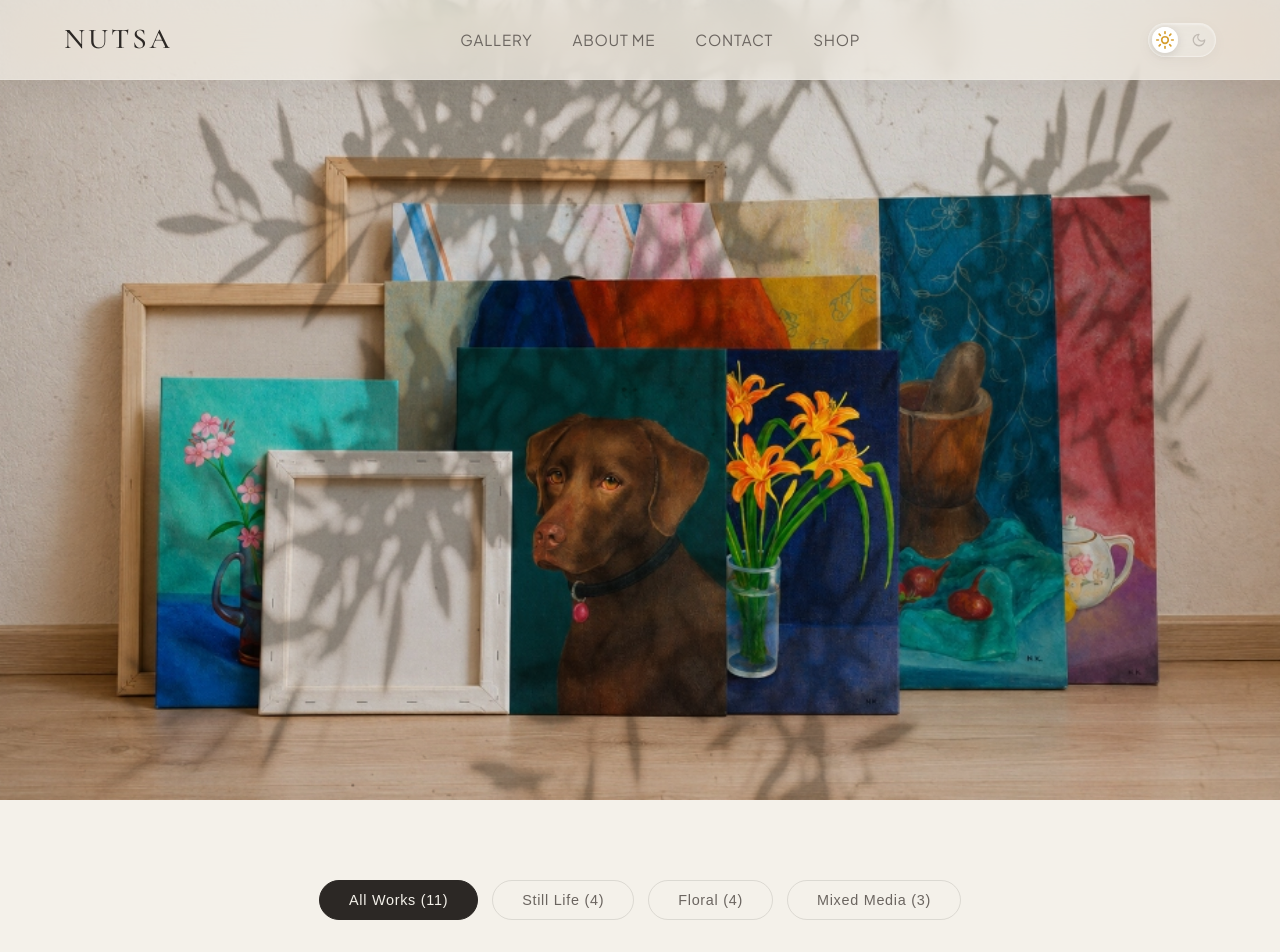
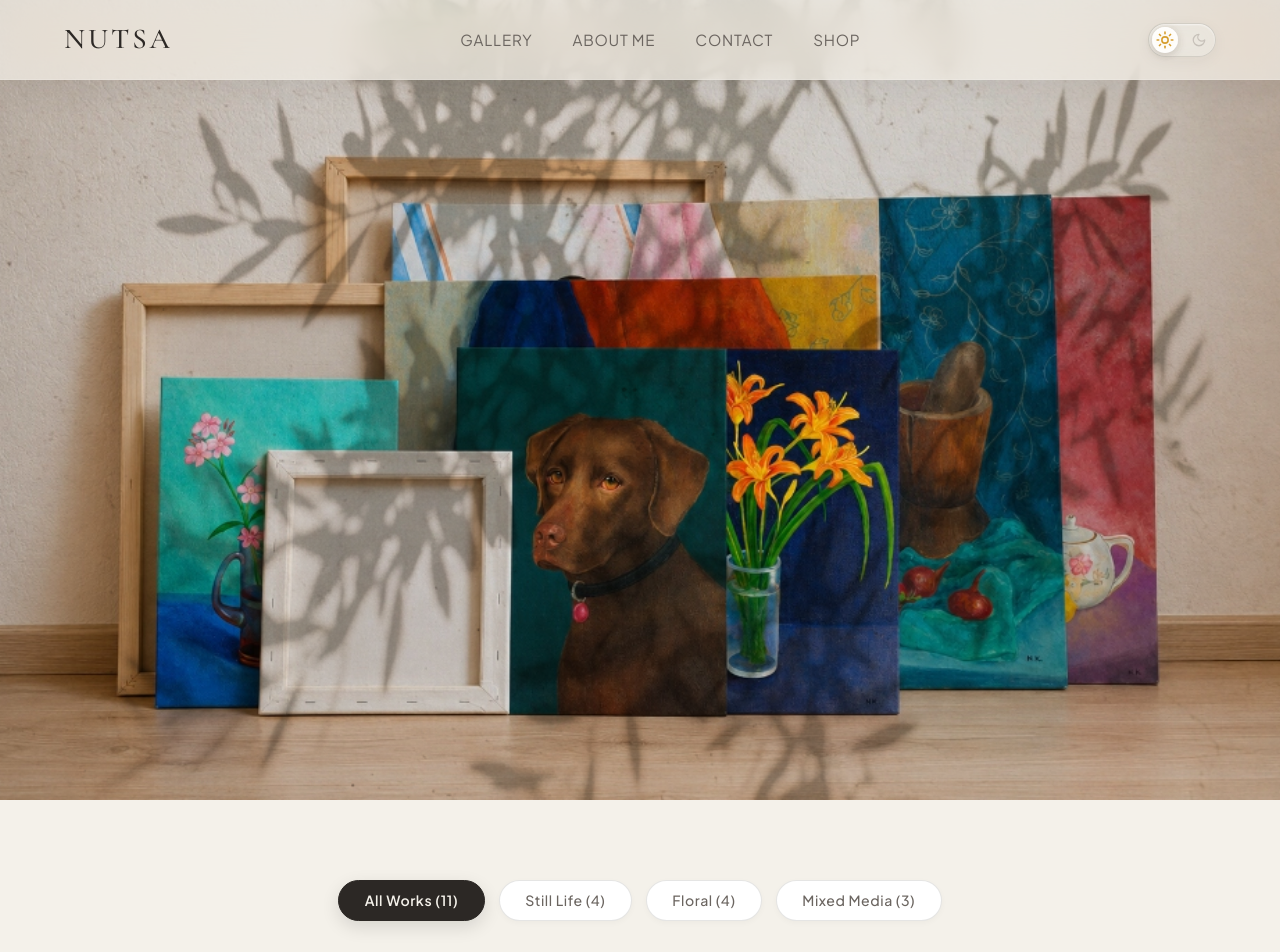
Before and after one commit to nutsa-dev/Painting-s-Portfolio, a React (Vite) app: page / in a window 1280 px wide. Shown: the top 952 px of the page. Built offline with nearby package versions, Linux system fonts and the light colour scheme; the HTML template or start-up script is replaced by a standard one.

Commit message:
style: refine Dark Mode toggle button and balance .filter-btn states across themes

```diff
--- a/src/styles/main.scss
+++ b/src/styles/main.scss
@@ -217,23 +217,13 @@ h1, h2, h3, h4, h5, h6 {
   width: 68px;
   height: 34px;
   border-radius: 20px;
-  background: rgba(255, 255, 255, 0.28);
-  backdrop-filter: blur(12px);
-  -webkit-backdrop-filter: blur(12px);
-  border: 1px solid rgba(255, 255, 255, 0.35);
   padding: 3px;
   display: flex;
   align-items: center;
   justify-content: space-between;
   cursor: pointer;
   outline: none;
-  transition: all 0.4s cubic-bezier(0.2, 0, 0, 1);
-  box-shadow: 0 4px 15px rgba(0, 0, 0, 0.04), inset 0 1px 2px rgba(255, 255, 255, 0.4);
-
-  &:hover {
-    border-color: var(--accent-color);
-    box-shadow: 0 6px 20px rgba(140, 109, 83, 0.25), inset 0 1px 2px rgba(255, 255, 255, 0.6);
-  }
+  transition: all 0.35s cubic-bezier(0.2, 0, 0, 1);
 
   .switch-icon {
     display: flex;
@@ -242,7 +232,7 @@ h1, h2, h3, h4, h5, h6 {
     width: 26px;
     height: 26px;
     z-index: 2;
-    transition: color 0.3s ease, transform 0.3s ease, opacity 0.3s ease;
+    transition: color 0.3s ease, transform 0.3s ease, opacity 0.3s ease, filter 0.3s ease;
 
     &.sun-icon {
       color: #D69E2E;
@@ -254,43 +244,64 @@ h1, h2, h3, h4, h5, h6 {
   }
 
   &.dark {
-    background: rgba(30, 34, 42, 0.65);
-    border-color: rgba(255, 255, 255, 0.15);
+    background: var(--bg-card);
+    backdrop-filter: blur(12px);
+    -webkit-backdrop-filter: blur(12px);
+    border: 1px solid var(--border-color);
+    box-shadow: 0 4px 15px rgba(0, 0, 0, 0.25), inset 0 1px 1px rgba(255, 255, 255, 0.08);
+
+    &:hover {
+      border-color: var(--accent-color);
+      box-shadow: 0 6px 20px rgba(200, 154, 116, 0.25), inset 0 1px 1px rgba(255, 255, 255, 0.15);
+      transform: translateY(-1px);
+    }
 
     .sun-icon {
       color: var(--text-muted);
       transform: scale(0.85);
-      opacity: 0.55;
+      opacity: 0.45;
     }
     .moon-icon {
-      color: #F6AD55;
-      transform: scale(1.1);
+      color: #E2B591;
+      transform: scale(1.05);
       opacity: 1;
+      filter: drop-shadow(0 0 6px rgba(226, 181, 145, 0.4));
     }
     .switch-slider-knob {
       transform: translateX(34px);
-      background: rgba(255, 255, 255, 0.92);
-      box-shadow: 0 2px 10px rgba(0, 0, 0, 0.5), inset 0 1px 1px #ffffff;
+      background: var(--text-primary);
+      box-shadow: 0 2px 8px rgba(0, 0, 0, 0.5), inset 0 1px 1px rgba(255, 255, 255, 0.4);
     }
   }
 
   &.light {
-    background: rgba(233, 228, 220, 0.65);
+    background: rgba(233, 228, 220, 0.75);
+    backdrop-filter: blur(12px);
+    -webkit-backdrop-filter: blur(12px);
+    border: 1px solid var(--border-color);
+    box-shadow: 0 4px 15px rgba(44, 40, 37, 0.05), inset 0 1px 2px rgba(255, 255, 255, 0.6);
+
+    &:hover {
+      border-color: var(--accent-color);
+      box-shadow: 0 6px 20px rgba(140, 109, 83, 0.2), inset 0 1px 2px rgba(255, 255, 255, 0.8);
+      transform: translateY(-1px);
+    }
 
     .sun-icon {
       color: #D69E2E;
-      transform: scale(1.1);
+      transform: scale(1.05);
       opacity: 1;
+      filter: drop-shadow(0 0 6px rgba(214, 158, 46, 0.3));
     }
     .moon-icon {
       color: var(--text-muted);
       transform: scale(0.85);
-      opacity: 0.55;
+      opacity: 0.45;
     }
     .switch-slider-knob {
       transform: translateX(0px);
       background: #FFFFFF;
-      box-shadow: 0 2px 10px rgba(0, 0, 0, 0.12), inset 0 1px 1px #ffffff;
+      box-shadow: 0 2px 8px rgba(44, 40, 37, 0.18), inset 0 1px 1px #ffffff;
     }
   }
 
@@ -446,88 +457,79 @@ h1, h2, h3, h4, h5, h6 {
     margin-bottom: 3rem;
   }
 
-  /* Category Filter Pills - Masterpiece 3D Liquid Glass Aesthetics */
+  /* Category Filter Pills */
   .category-filter {
     display: flex;
     flex-wrap: wrap;
     justify-content: center;
-    gap: 0.9rem;
+    gap: 0.85rem;
 
     .filter-btn {
-      background: transparent;
+      background: var(--bg-card);
       color: var(--text-secondary);
       border: 1px solid var(--border-color);
-      padding: 0.7rem 1.8rem;
+      padding: 0.65rem 1.6rem;
       border-radius: 30px;
-      font-size: 0.9rem;
+      font-family: var(--font-body);
+      font-size: 0.88rem;
       font-weight: 500;
-      letter-spacing: 0.05em;
+      letter-spacing: 0.04em;
       cursor: pointer;
       outline: none;
-      transition: all 0.3s ease;
+      transition: all 0.3s cubic-bezier(0.25, 0.8, 0.25, 1);
+      box-shadow: 0 2px 6px rgba(0, 0, 0, 0.03);
 
       &:hover {
         border-color: var(--accent-color);
         color: var(--accent-color);
+        background: var(--bg-secondary);
         transform: translateY(-2px);
+        box-shadow: 0 4px 12px rgba(0, 0, 0, 0.08);
       }
 
       &.active {
         background: var(--text-primary);
         color: var(--bg-primary);
         border-color: var(--text-primary);
-      }
-    }
-  }
-
-  /* Master Dark Mode 3D Liquid Glass Optics (Apple VisionOS Aesthetic) */
+        font-weight: 600;
+        box-shadow: 0 6px 18px rgba(0, 0, 0, 0.12);
+
+        &:hover {
+          transform: translateY(-2px);
+          opacity: 0.92;
+        }
+      }
+    }
+  }
+
+  /* Dark Theme Filter Pills Balance */
   [data-theme="dark"] & {
     .filter-btn {
-      color: #94A3B8;
-      border: 1px solid transparent;
-      background: transparent;
+      background: var(--bg-card);
+      color: var(--text-secondary);
+      border: 1px solid var(--border-color);
+      box-shadow: 0 2px 8px rgba(0, 0, 0, 0.25);
 
       &:hover {
-        background: rgba(255, 255, 255, 0.05);
-        backdrop-filter: blur(12px);
-        -webkit-backdrop-filter: blur(12px);
-        color: #E2E8F0;
-        border-color: transparent !important;
+        background: rgba(200, 154, 116, 0.12);
+        border-color: var(--accent-color);
+        color: var(--accent-color);
+        transform: translateY(-2px);
+        box-shadow: 0 6px 18px rgba(0, 0, 0, 0.4);
       }
 
       &.active {
-        /* High-Clarity Crystalline Liquid Glass Fill */
-        background: rgba(255, 255, 255, 0.08);
-        backdrop-filter: blur(24px) saturate(200%);
-        -webkit-backdrop-filter: blur(24px) saturate(200%);
-        color: #FFFFFF;
+        background: var(--text-primary);
+        color: var(--bg-primary);
+        border-color: var(--text-primary);
         font-weight: 600;
-        letter-spacing: 0.03em;
-        text-shadow: 0 1px 3px rgba(0, 0, 0, 0.7);
-
-        /* Razor-Sharp Specular Light Rim (Top reflection line + subtle side/bottom frame) */
-        border: 1px solid rgba(255, 255, 255, 0.15) !important;
-        border-top: 1.2px solid rgba(255, 255, 255, 0.65) !important;
-        border-bottom: 1px solid rgba(255, 255, 255, 0.08) !important;
-
-        /* Precision 3D Volumetric Inset & Ambient Drop Shadow */
-        box-shadow:
-          inset 0 1px 1px 0 rgba(255, 255, 255, 0.4),
-          inset 0 -2px 6px 0 rgba(0, 0, 0, 0.5),
-          0 10px 28px -6px rgba(0, 0, 0, 0.75),
-          0 2px 8px rgba(0, 0, 0, 0.4);
+        box-shadow: 0 6px 20px rgba(200, 154, 116, 0.2);
 
         &:hover {
-          background: rgba(255, 255, 255, 0.12);
-          border: 1px solid rgba(255, 255, 255, 0.25) !important;
-          border-top: 1.2px solid rgba(255, 255, 255, 0.85) !important;
-          color: #FFFFFF;
-          transform: translateY(-1px);
-          box-shadow:
-            inset 0 1px 2px 0 rgba(255, 255, 255, 0.6),
-            inset 0 -2px 6px 0 rgba(0, 0, 0, 0.6),
-            0 14px 35px -6px rgba(0, 0, 0, 0.85),
-            0 4px 12px rgba(0, 0, 0, 0.5);
+          background: var(--accent-color);
+          border-color: var(--accent-color);
+          color: #121417;
+          transform: translateY(-2px);
         }
       }
     }
```
